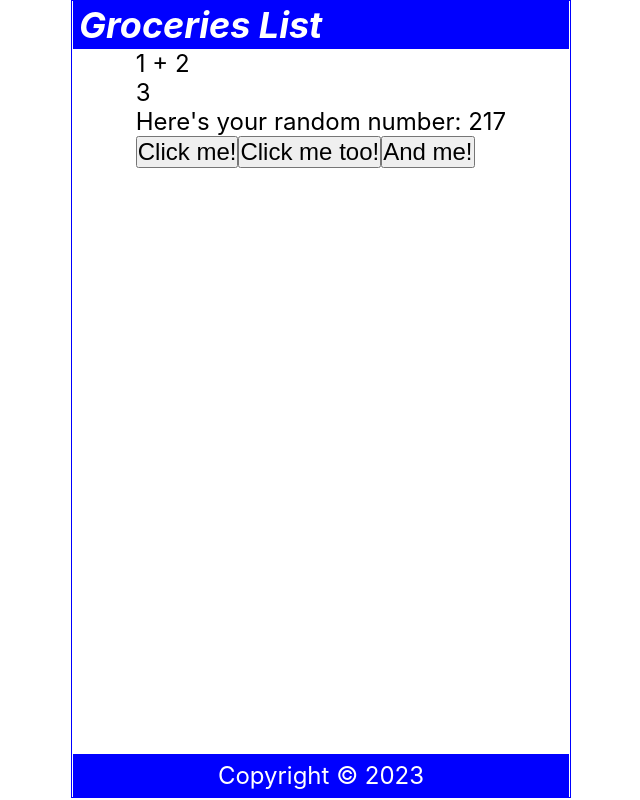
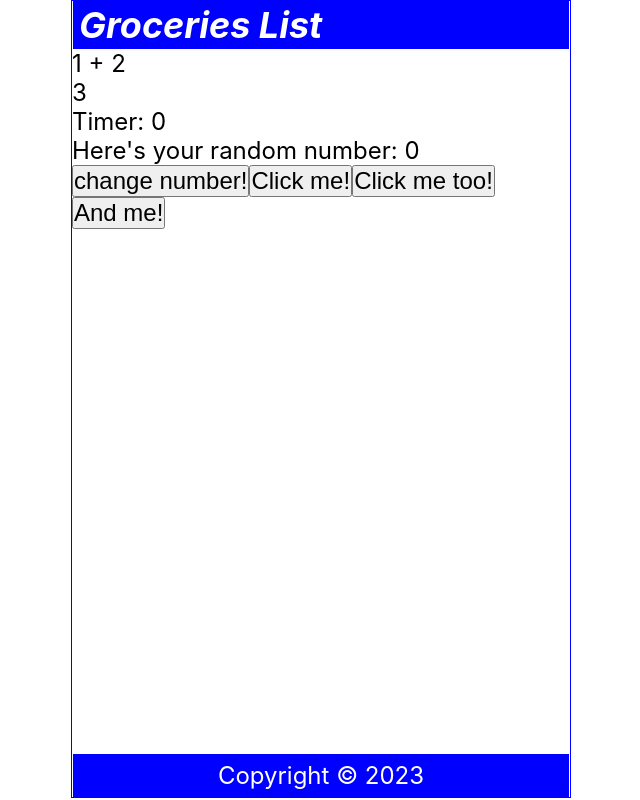
Before and after one commit to Sultepronit/react-2-basics, a React (Create React App) app: page / in a window 1280 px wide. Shown: the whole page, without its empty margins (319-959 px from the left). Built offline with nearby package versions, Linux system fonts and the light colour scheme.

Commit message:
learned about React Hook useState

```diff
--- a/src/Contents.js
+++ b/src/Contents.js
@@ -1,9 +1,23 @@
-import React from 'react';
+import {useState} from 'react';
 
-const Contents = () => {
-    function returnRandomInt() {
-        return Math.floor(Math.random() * 1000);
+function Contents() {
+    const [number, setNumber] = useState(0);
+    const [timer, setTimer] = useState(0);
+
+    function setRandomInt() {
+        setNumber(Math.floor(Math.random() * 1000));
     }
+
+    // Doesn't work properly.
+    // Looks like there are several threads that make chaos.....
+    function handleTimer() {
+        setInterval(() => {
+            setTimer(timer + 2);
+            console.log(timer);
+        }, 2000);
+    }
+    //handleTimer();
+    //if(timer < 1) handleTimer();
 
     function handleClick() {
         console.log('Clicked!');
@@ -23,7 +37,9 @@ const Contents = () => {
     <main>
         <p>1 + 2</p>
         <p>{1 + 2}</p>
-        <p>Here's your random number: {returnRandomInt()}</p>
+        <p>Timer: {timer}</p>
+        <p>Here's your random number: {number}</p>
+        <button onClick={setRandomInt}>change number!</button>
         <button onClick={handleClick}>Click me!</button>
         <button onClick={() => handleClick2('Hello!')}>Click me too!</button>
         <button onClick={(e) => handleClick3(e)}>And me!</button>
```
